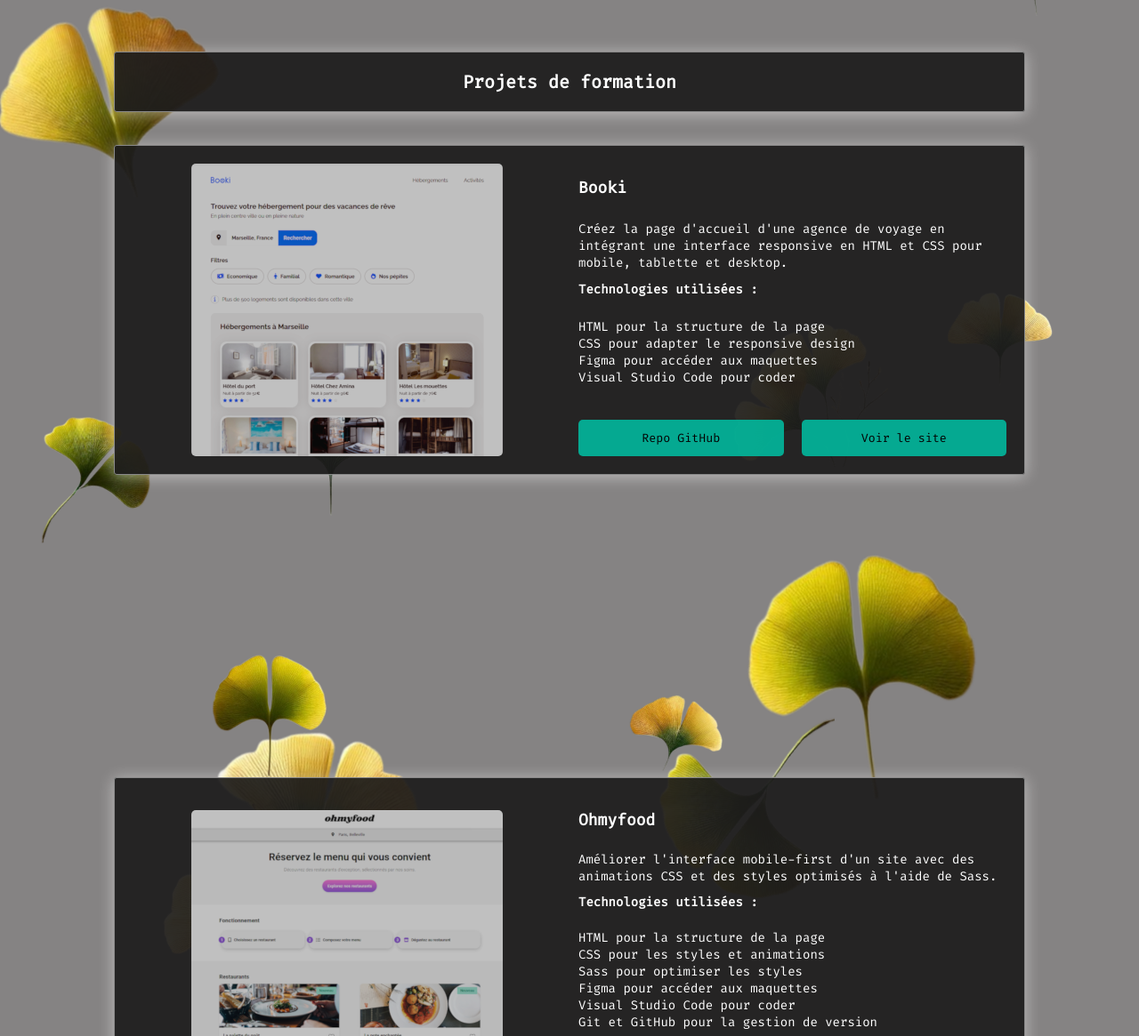
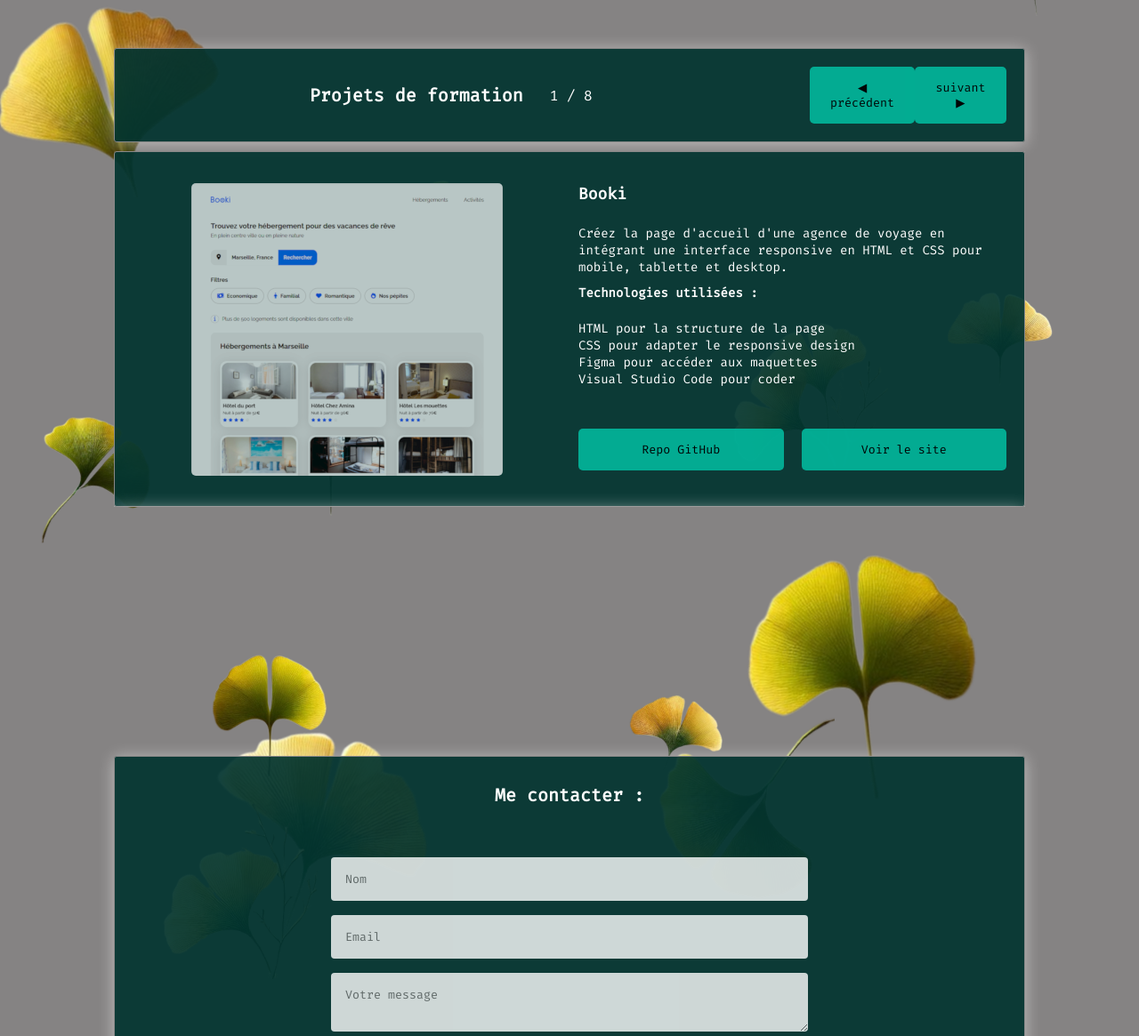
Before and after one commit to Vro2000/portefolio, a plain HTML site: page index.html in a window 1280 px wide. Shown: the part 1635-2800 px from the top of the page at 89% size. Drawn offline with Linux system fonts and the light colour scheme.

Commit message:
ajout formulaire et carousel

```diff
--- a/index.html
+++ b/index.html
@@ -90,10 +90,8 @@
 
       <!-- ----------------------------------------------------------- -->
       <section class="competences" id="competencesID">
-        <!-- Bloc Titre Centré -->
-        <div class="title-container">
+
           <h2 class="encadre">Mes compétences</h2>
-        </div>
 
         <!-- Bloc Compétences avec Onglets -->
         <div class="competences-container encadre">
@@ -102,30 +100,30 @@
             <button class="onglet-link" onclick="openOnglet(event, 'outils')">Outils et Environnements</button>
           </div>
 
-          <div id="langages" class="onglet-content" style="display: block;">
+          <div id="langages" class="onglet-content">
             <ul>
-              <li>HTML (structure de pages web)</li>
-              <li>CSS (styles, responsive design, animations)</li>
-              <li>Sass (préprocesseur CSS)</li>
-              <li>JavaScript (interactions, manipulation du DOM, dynamisation de sites)</li>
-              <li>React (création de composants d'interface utilisateur)</li>
-              <li>Redux (gestion de l'état global)</li>
-              <li>React Router (navigation entre pages)</li>
-              <li>Node.js (exécution de JavaScript côté serveur)</li>
-              <li>API REST (intégration avec des back-end et échanges client/serveur)</li>
+              <li>HTML - (structure de pages web)</li>
+              <li>CSS - (styles, responsive design, animations)</li>
+              <li>Sass - (préprocesseur CSS)</li>
+              <li>JavaScript - (interactions, manipulation du DOM, dynamisation de sites)</li>
+              <li>React - (création de composants d'interface utilisateur)</li>
+              <li>Redux - (gestion de l'état global)</li>
+              <li>React Router - (navigation entre pages)</li>
+              <li>Node.js - (exécution de JavaScript côté serveur)</li>
+              <li>API REST - (intégration avec des back-end et échanges client/serveur)</li>
             </ul>
           </div>
 
           <div id="outils" class="onglet-content">
             <ul>
-              <li>Git et GitHub (gestion de version)</li>
-              <li>Figma (utilisation de maquettes pour le design)</li>
-              <li>Chrome DevTools (debugging et optimisation des performances)</li>
-              <li>Lighthouse (analyse des performances et du SEO)</li>
-              <li>Wave (évaluation de l'accessibilité)</li>
-              <li>Swagger (documentation des API)</li>
-              <li>Visual Studio Code (environnement de développement)</li>
-              <li>Yarn (gestion des packages)</li>
+              <li>Git et GitHub - (gestion de version)</li>
+              <li>Figma - (utilisation de maquettes pour le design)</li>
+              <li>Chrome DevTools - (debugging et optimisation des performances)</li>
+              <li>Lighthouse - (analyse des performances et du SEO)</li>
+              <li>Wave - (évaluation de l'accessibilité)</li>
+              <li>Swagger - (documentation des API)</li>
+              <li>Visual Studio Code - (environnement de développement)</li>
+              <li>Yarn - (gestion des packages)</li>
             </ul>
           </div>
         </div>
@@ -136,22 +134,37 @@
 
 
       <section class="projets" id="projetsID">
-        <h2 class="encadre">Projets de formation</h2>
-        <div id="projets-container"></div>
+
+        <div class="carousel-controls encadre">
+
+          <h2 >Projets de formation</h2>
+          <div id="counter" class="counter"></div>
+          <button id="prevButton">◀︎ précédent</button>
+          <button id="nextButton">suivant ▶︎</button>
+
+        </div>
+
+        <div class="carousel">
+          <div id="projets-container" class="carousel-container"></div>
+        </div>
       </section>
+
+
 
       <!-- ----------------------------------------------------------- -->
       <section class="contact encadre" id="contactID">
         <h2>Me contacter :</h2>
 
         <form name="contact" method="POST" data-netlify="true">
-          <label for="name">Nom</label>
+          <input type="hidden" name="form-name" value="contact">
+
+          <label for="name" class="label-hidden">Nom</label>
           <input type="text" id="name" name="name" placeholder="Nom" required>
 
-          <label for="email">Email</label>
+          <label for="email"class="label-hidden">Email</label>
           <input type="email" id="email" name="email" placeholder="Email" required>
 
-          <label for="message">Votre message</label>
+          <label for="message" class="label-hidden">Votre message</label>
           <textarea id="message" name="message" placeholder="Votre message" required></textarea>
 
           <button type="submit">Envoyer</button>
--- a/script.js
+++ b/script.js
@@ -91,7 +91,16 @@ fetch('projets.json')
   .then((response) => response.json())
   .then((projets) => {
     const projetsContainer = document.getElementById('projets-container');
+    const counter = document.getElementById('counter');
+    let currentIndex = 0;
+    const totalProjets = projets.length;
 
+    // mise à jour du compteur du carousel
+    const updateCounter = () => {
+      counter.textContent = `${currentIndex + 1} / ${totalProjets}`;
+    };
+
+    // Affichage des projets
     projets.forEach((projet) => {
       const projetDiv = document.createElement('div');
       projetDiv.classList.add('projet-item', 'encadre');
@@ -132,7 +141,35 @@ fetch('projets.json')
           <div class="buttons-container">${buttonsHTML}</div>
         </div>
       `;
-
       projetsContainer.appendChild(projetDiv);
     });
+
+    // Initialisation du compteur
+    updateCounter();
+
+    // Gestion des boutons de navigation
+    const nextButton = document.getElementById('nextButton');
+    const prevButton = document.getElementById('prevButton');
+
+    // Fonction pour afficher le projet courant en fonction de l'index
+    const EditProjet = (index) => {
+      projetsContainer.scrollTop = projetsContainer.offsetHeight * index;
+      updateCounter();
+    };
+
+    // projet suivant
+    nextButton.addEventListener('click', () => {
+      if (currentIndex < totalProjets - 1) {
+        currentIndex++;
+        EditProjet(currentIndex);
+      }
     });
+
+    // projet précédent
+    prevButton.addEventListener('click', () => {
+      if (currentIndex > 0) {
+        currentIndex--;
+        EditProjet(currentIndex);
+      }
+    });
+  });
--- a/styles.css
+++ b/styles.css
@@ -2,11 +2,11 @@
     design
 --------------------------------*/
 :root {
-	--fond-color: rgb(3, 9, 0);
-	--encadre-back: rgba(30, 29, 29, 0.92);
+	--fond-color: rgb(2, 41, 33);
+	--encadre-back: rgba(3, 53, 48, 0.92);
 	--radius-back: rgba(53, 135, 132, 0.9);
 	--button-back: #02b89d; /*#2d9b8b*/
-	--button-hover-back: #fbca04;
+	--button-hover-back: #ebc428;
 	--titre-active: #bb48b3;
 	--footer-back: rgb(60, 60, 60);
 	--form-back: #fed0177e;
@@ -32,7 +32,7 @@ a:hover, label:hover{
 }
 button {
 	width: 50%;
-	padding: 12px;
+	padding: 15px;
 	background-color: var(--button-back);
 	border-radius: 5px;
 	margin-top: 10px;
@@ -181,13 +181,13 @@ nav ul {
 }
 .fond {
 	position: fixed;
-	top: -50px;
+	top: -60px;
 	background-image: url(images/fond-developpeur-1792x1024.webp);
 	background-color: var(--fond-color);
 	background-position: top center;
 	background-repeat: no-repeat;
 	background-size: cover;
-	height: 100vh;
+	height: 110vh;
 	opacity: 1;
 	z-index: -1;
 }
@@ -297,67 +297,105 @@ section {
 /*--------------------------------
   Section Projets
 --------------------------------*/
+/* Conteneur principal des projets */
 .projets {
 	display: flex;
 	flex-direction: column;
-	gap: 20px;
+	gap: 10px;
   }
-#projets-container {
+  /* Conteneur du carousel */
+  .carousel {
+	position: relative;
 	display: flex;
-	flex-direction: column;
-	gap: 40px;
+	flex-direction: column; /* Dispose le carousel en colonne pour le défilement vertical */
+	align-items: center;
+	width: 100%;
+	height: 400px; /* Hauteur définie pour afficher un projet à la fois */
+  }
+  .carousel-container {
+	display: flex;
+	flex-direction: column; /* Organise les éléments en colonne */
+	overflow: hidden;
+	height: 100%; /* Permet au container d'occuper toute la hauteur */
+	scroll-behavior: smooth;
   }
   .projet-item {
-	margin-bottom: 300px;
+	min-height: 100%; /* Prend toute la hauteur visible du carousel */
 	display: flex;
 	gap: 20px;
 	padding: 20px;
-}
-.content-text {
-	flex: 1; 	/* Occupe 1 portion de la largeur */
-	display: flex;
-	flex-direction: column;
-	justify-content: space-between;
+	box-sizing: border-box;
   }
   .content-image {
-	flex: 1; 	/* Occupe 1 portion de la largeur */
+	flex: 1;
 	display: flex;
 	justify-content: center;
 	align-items: center;
+  }
+  .content-text {
+	flex: 1;
+	display: flex;
+	flex-direction: column;
   }
   .content-image img {
 	max-width: 100%;
 	height: auto;
 	border-radius: 5px;
   }
-/* Styles pour l'overlay sur image' */
+  /* Styles pour l'overlay sur image */
   .image-container {
 	position: relative;
-	display: inline-block; /* Nécessaire pour bien positionner l'image et l'overlay */
+	display: inline-block;
   }
-
   .image-container img {
 	display: block;
 	max-width: 100%;
 	height: auto;
   }
-
   .image-overlay {
 	position: absolute;
 	top: 0;
 	left: 0;
 	width: 100%;
 	height: 100%;
-	background-color: var(--encadre-back); /* Ajuste la couleur et la transparence */
+	background-color: var(--encadre-back);
 	opacity: 0.3;
-	pointer-events: none; /* Permet aux clics de passer à travers la superposition */
+	pointer-events: none;
   }
+  /* Conteneur des boutons GitHub et site */
   .buttons-container {
 	display: flex;
 	gap: 20px;
-	margin-top: 10px;
 	justify-content: flex-end;
+	margin-top: auto;
+	margin-bottom: 20px;
   }
+  /* Boutons de navigation */
+  .carousel-controls{
+	display: flex;
+	align-items: center;
+  }
+  .carousel-controls h2{
+	flex: 3;
+	text-align: right;
+	margin: 0;
+  }
+  #prevButton {
+	flex: 0.6;
+	margin: 0;
+  }
+  #nextButton {
+	flex: 0.5;
+	margin: 0;
+  }
+  .counter {
+	margin-left: 30px;
+	flex: 2;
+	font-size: 16px;
+
+  }
+
+
 
 /*--------------------------------
   formulaire contact
@@ -388,6 +426,16 @@ form textarea {
 form button {
     width: 100%;
 }
+.label-hidden{
+	position: absolute;
+    width: 1px;
+    height: 1px;
+    padding: 0;
+    overflow: hidden;
+    clip: rect(0, 0, 0, 0);
+    white-space: nowrap;
+    border: 0;
+}
 
 /* --------------------------------------- */
 .the-end {
@@ -407,6 +455,7 @@ form button {
 		font-size: 10px;
 	}
 }
+
 @media (max-width: 768px) { /* Responsive pour petits écrans/tablettes */
 	.fond{
 		background-image: url(images/fond-developpeur-1024x585.webp);
@@ -421,11 +470,18 @@ form button {
 	section {
 		width: 90%;
 	}
+	.carousel{
+		height: 750px;
+	}
 	.projet-item {
 		flex-direction: column;
 	}
 	.color-picker {
 		display: none;
+	}
+	.carousel-controls{
+		display: flex;
+		flex-direction: column;
 	}
 	.the-end {
 		width: 70%;
```
Lines whose indentation alone changed are shown as unchanged.
